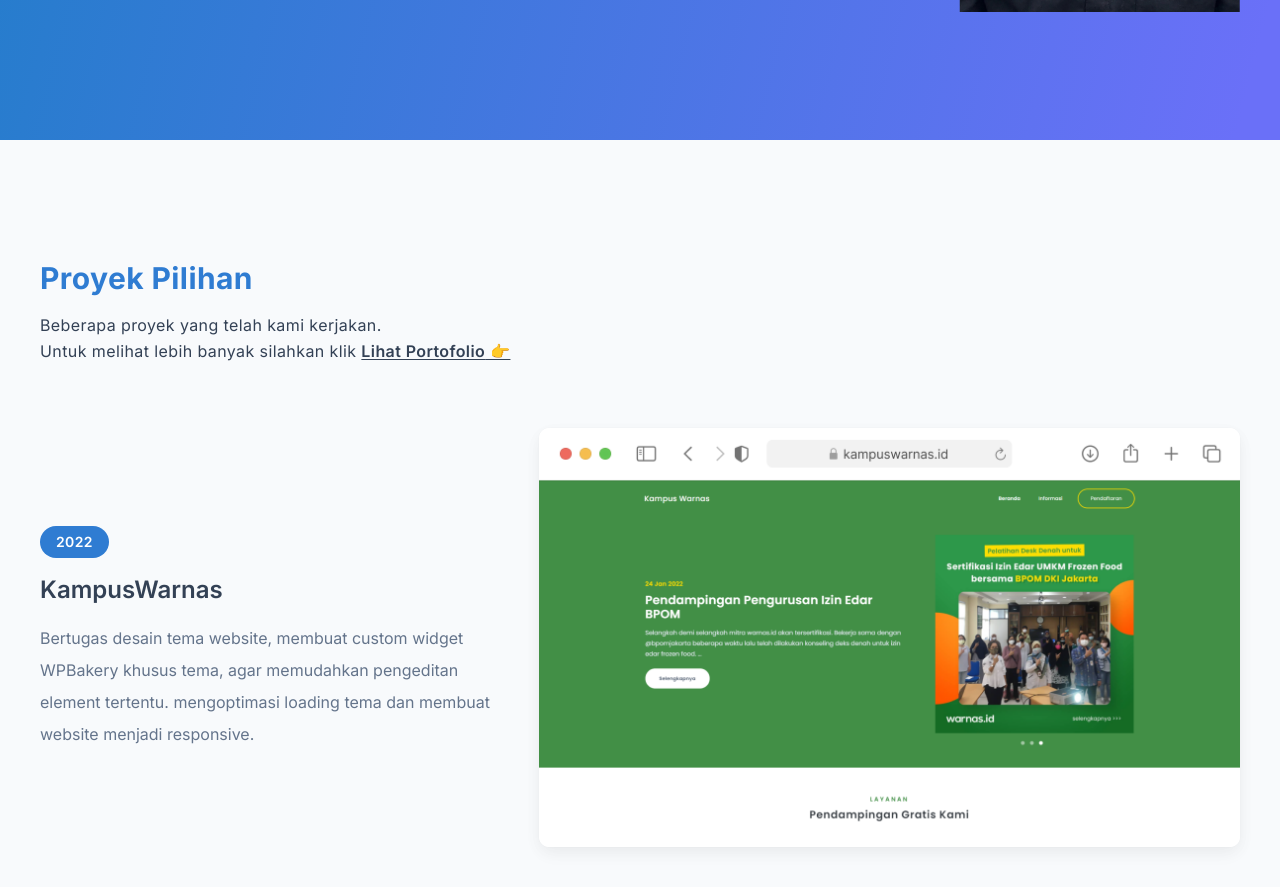
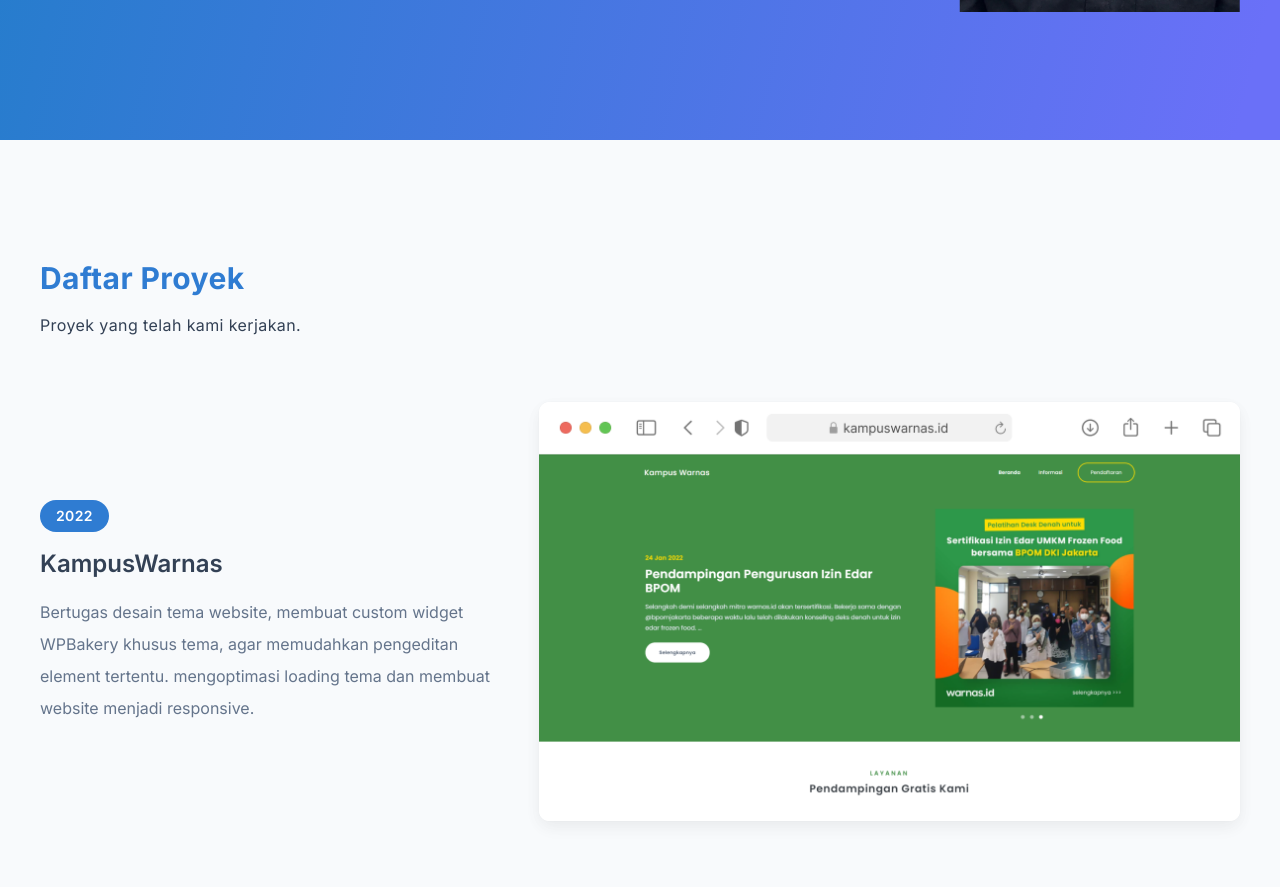
Before and after one commit to Zulfkr197/zulfkr197.github.io, a Jekyll site: the page built from index.html, in a window 1280 px wide and 900 px high, scrolled down 588 px. Shown: the top 887 px of the window. Built offline with Jekyll 4.4.1, drawn with Linux system fonts in a browser that asks for light colours; nearby versions of some CDN libraries; the list of posts is cut into pages by our own code.

Commit message:
Update default.html

```diff
--- a/_layouts/default.html
+++ b/_layouts/default.html
@@ -43,8 +43,13 @@
     <section class="proyek" id='proyek'>
         <div class="container px-10 py-24 mx-auto">
             <div class="heading text-slate-700 tracking-wide pt-6 pb-16">
+                {% if page.profile == true %}
+                <h1 class="text-3xl font-bold text-biru-600">Daftar Proyek</h1>
+                <p class="text-base pt-4 leading-relaxed">Proyek yang telah kami kerjakan.</p>
+                {% else %}
                 <h1 class="text-3xl font-bold text-biru-600">Proyek Pilihan</h1>
                 <p class="text-base pt-4 leading-relaxed">Beberapa proyek yang telah kami kerjakan.<br>Untuk melihat lebih banyak silahkan klik <a href="/portofolio" class="underline underline-offset-2"><span class="font-semibold">Lihat Portofolio</span> 👉</a></p>
+                {% endif %}
             </div>
             <div class="content">
                 {{ content }}
```
